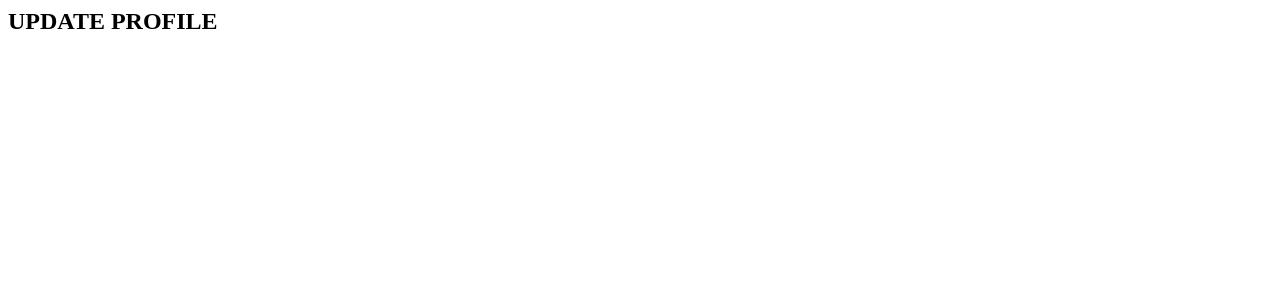
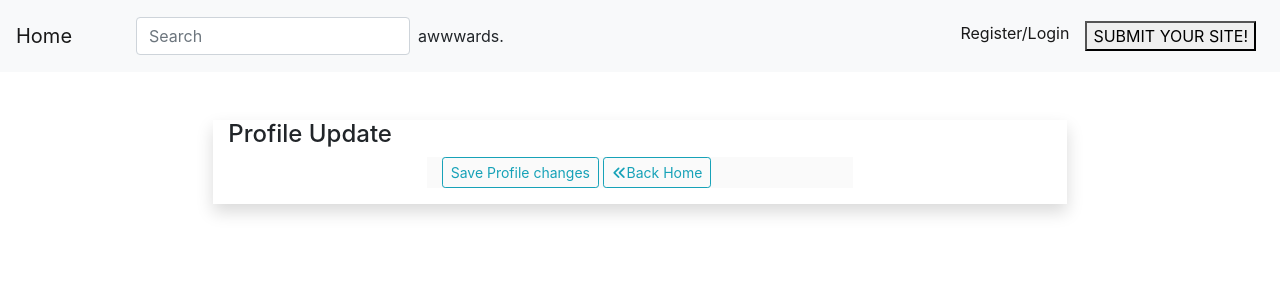
Before and after one commit to Limu2030/peer-review, a Django app: page /update_profile/ in a window 1280 px wide. Shown: the top 300 px of the page. Run offline with Django 4.2, Linux system fonts and the light colour scheme; some libraries are stand-ins or nearby versions.

Commit message:
ft: optimize the update  template

```diff
--- a/app/templates/update_profile.html
+++ b/app/templates/update_profile.html
@@ -1 +1,26 @@
-<h2>UPDATE PROFILE</h2>
+{% extends "base.html" %}
+{% load bootstrap4 %}
+{% load static %}
+{% block title %} Awwwards|update_profile {% endblock title%}
+{% block content %}
+{% include 'navbar.html' %}
+<div class="col-md-8 mx-auto mt-5 shadow">
+
+    <h4>Profile Update</h4>
+    <div class="row">
+        <!-- <div class="col-md-3"></div> -->
+        <div class="col-md-6 update-profile mx-auto mb-3" style="background-color: #fafafa;">
+            <form action="" method="post" enctype="multipart/form-data">
+                {%csrf_token%}
+
+                {% bootstrap_form form %}
+                <input type="submit" class="btn btn-outline-info btn-sm" value="Save Profile changes">
+                <a href="{% url 'home' %}"><button type="button" class="btn btn-outline-info btn-sm"><i class="fa-solid fa-angles-left"></i>Back Home</button></a>
+            </form>
+        </div>
+    </div>
+</div>
+
+
+
+{% endblock content %}
```
